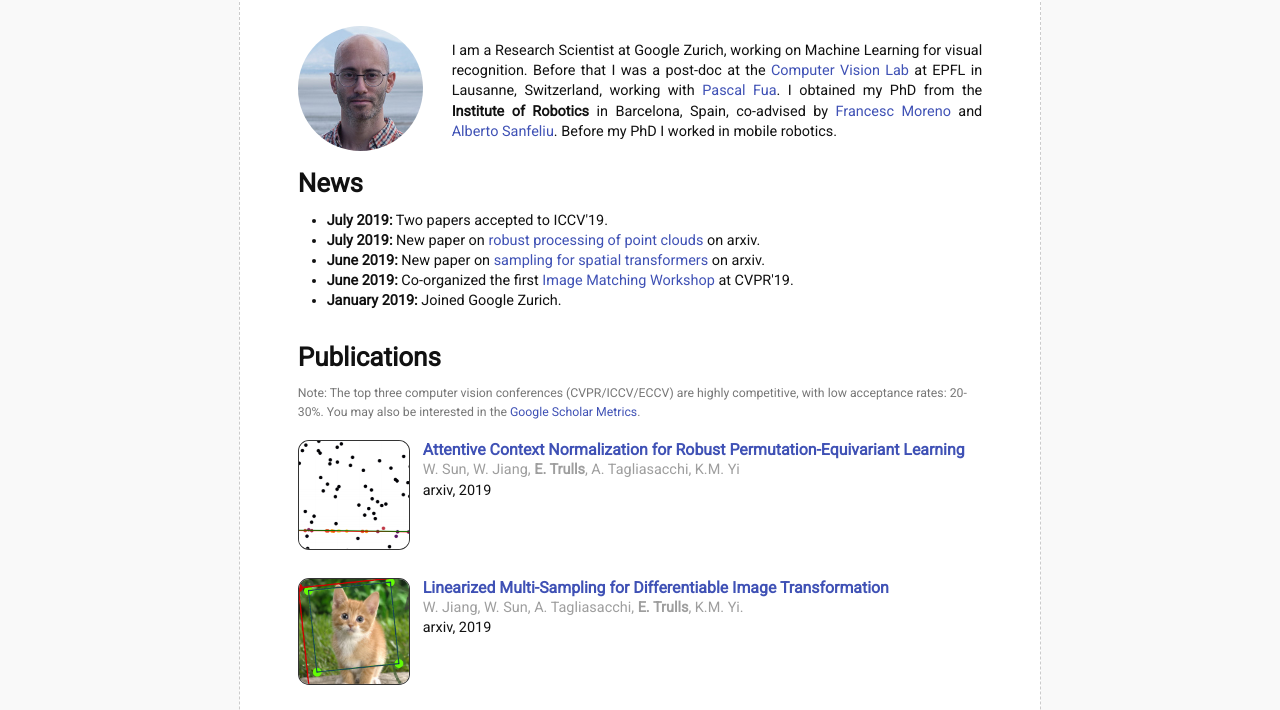
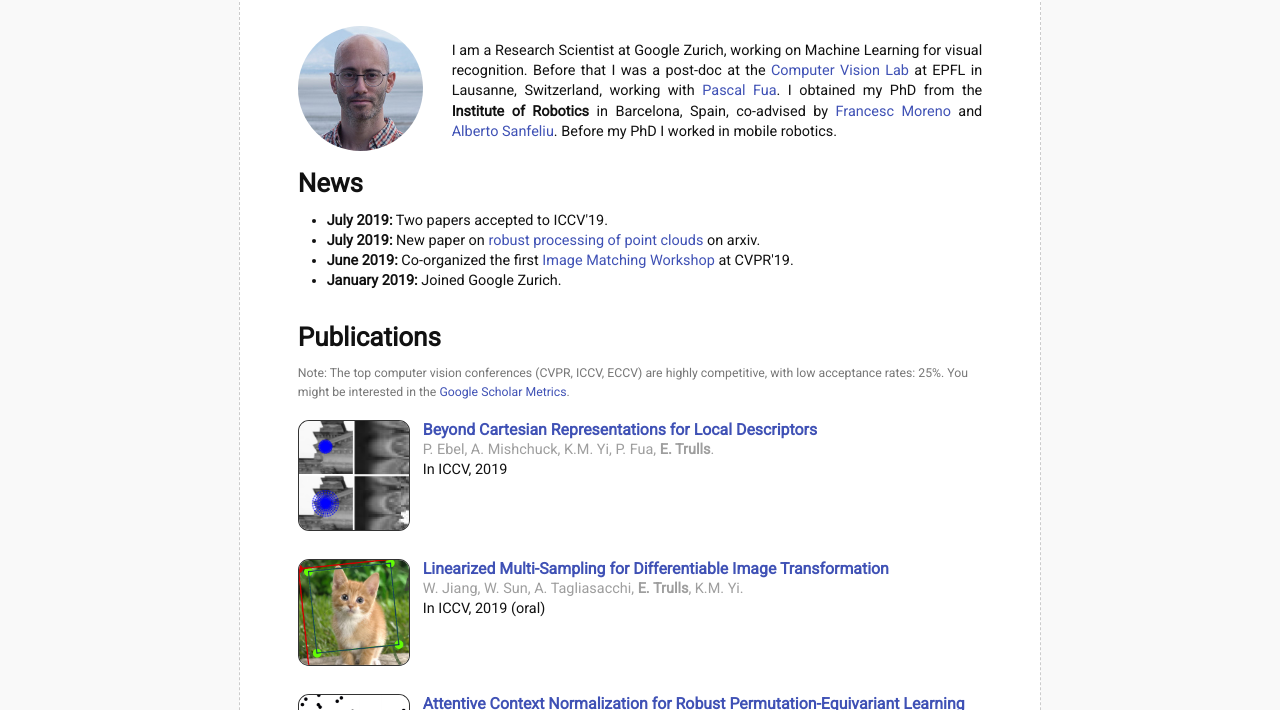
Before and after one commit to etrulls/etrulls.github.io, a plain HTML site: page index.html in a window 1280 px wide. Shown: the part 72-782 px from the top of the page. Drawn offline with Linux system fonts and the light colour scheme; a web font is replaced by a local one.

Commit message:
Update with ICCV

```diff
--- a/index.html
+++ b/index.html
@@ -64,7 +64,6 @@ _gaq.push(['_trackPageview']);
 				<ul style="padding: 0 1em;">
 					<li><b>July 2019:</b> Two papers accepted to ICCV'19.</li>
 					<li><b>July 2019:</b> New paper on <a href="https://arxiv.org/abs/1907.02545">robust processing of point clouds</a> on arxiv.</li>
-					<li><b>June 2019:</b> New paper on <a href="https://arxiv.org/abs/1901.07124">sampling for spatial transformers</a> on arxiv.</li>
 					<li><b>June 2019:</b> Co-organized the first <a href="https://image-matching-workshop.github.io/">Image Matching Workshop</a> at CVPR'19.</li>
 					<li><b>January 2019:</b> Joined Google Zurich.</li>
 				</ul>
@@ -73,20 +72,28 @@ _gaq.push(['_trackPageview']);
 			<br />
 
 			<a name="papers"></a><h1>Publications</h1>
-			<div style="color: #777; font-size: 0.85em;">Note: The top three computer vision conferences (CVPR/ICCV/ECCV) are highly competitive, with low acceptance rates: 20-30%. You may also be interested in the <a href="http://scholar.google.com/citations?view_op=top_venues&amp;hl=en&amp;vq=eng_computervisionpatternrecognition">Google Scholar Metrics</a>.</div><br />
+			<div style="color: #777; font-size: 0.85em;">Note: The top computer vision conferences (CVPR, ICCV, ECCV) are highly competitive, with low acceptance rates: 25%. You might be interested in the <a href="http://scholar.google.com/citations?view_op=top_venues&amp;hl=en&amp;vq=eng_computervisionpatternrecognition">Google Scholar Metrics</a>.</div><br />
+
+			<div class="paper-teaser"><img src="img/cover-iccv19-logpol.png" alt="[img]" /></div>
+			<div class="paper-data">
+				<div class="paper-title"><a href="pdf/iccv-2019-logpol.pdf">Beyond Cartesian Representations for Local Descriptors</a></div>
+				<div class="paper-authors">P. Ebel, A. Mishchuck, K.M. Yi, P. Fua, <b>E. Trulls</b>.</div>
+				<div class="paper-venue">In ICCV, 2019</div>
+			</div>
+			<div class="clean"></div>
+
+			<div class="paper-teaser"><img src="img/cover-lin.png" alt="[img]" /></div>
+			<div class="paper-data">
+				<div class="paper-title"><a href="pdf/iccv-2019-linearized.pdf">Linearized Multi-Sampling for Differentiable Image Transformation</a></div>
+				<div class="paper-authors">W. Jiang, W. Sun, A. Tagliasacchi, <b>E. Trulls</b>, K.M. Yi.</div>
+				<div class="paper-venue">In ICCV, 2019 (oral)</div>
+			</div>
+			<div class="clean"></div>
 
 			<div class="paper-teaser"><img src="img/cover-acne.png" alt="[img]"/></div>
 			<div class="paper-data">
 				<div class="paper-title"><a href="https://arxiv.org/abs/1907.02545">Attentive Context Normalization for Robust Permutation-Equivariant Learning</a></div>
 				<div class="paper-authors">W. Sun, W. Jiang, <b>E. Trulls</b>, A. Tagliasacchi, K.M. Yi</div>
-				<div class="paper-venue">arxiv, 2019</div>
-			</div>
-			<div class="clean"></div>
-
-			<div class="paper-teaser"><img src="img/cover-lin.png" alt="[img]" /></div>
-			<div class="paper-data">
-				<div class="paper-title"><a href="https://arxiv.org/abs/1901.07124">Linearized Multi-Sampling for Differentiable Image Transformation</a></div>
-				<div class="paper-authors">W. Jiang, W. Sun, A. Tagliasacchi, <b>E. Trulls</b>, K.M. Yi.</div>
 				<div class="paper-venue">arxiv, 2019</div>
 			</div>
 			<div class="clean"></div>
```
Also changed, not shown: img/cover-iccv19-logpol.png (added), 2 other files.
